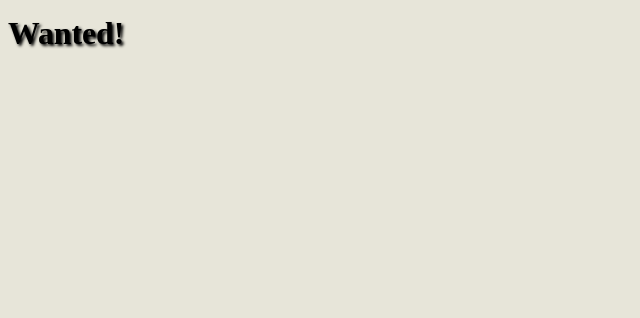
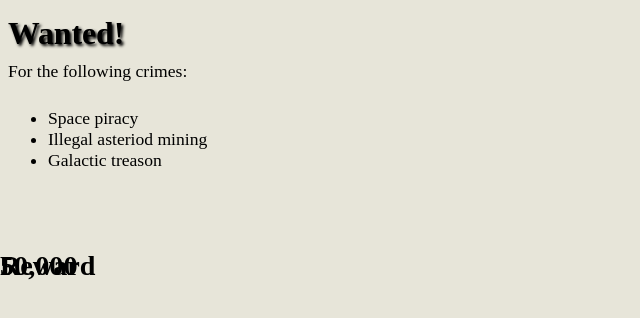
Before and after one commit to chenise-paquette/dsn1676-assignment-1, a plain HTML site: page index.html in a window 1280 px wide. Shown: the whole page, without its empty margins (0-640 px from the left). Drawn offline with Linux system fonts and the light colour scheme.

Commit message:
Text Content
added all text content to html

```diff
--- a/css/main.css
+++ b/css/main.css
@@ -25,3 +25,26 @@ body {
 h1{
     display: inline-block;
     text-shadow: 2px 2px 3px;
+}
+
+h1{
+    text-align: center;
+    margin:0;
+    padding:0;
+}
+
+h2 {
+   position: absolute;
+   top: 240px;
+   left: 0;
+   width: 100%;
+   margin: 0 auto;
+   width: 500px;
+   height: 50px;
+}
+
+.title {
+    text-align: center;
+    padding: 0;
+    margin: 0;
+}
--- a/index.html
+++ b/index.html
@@ -12,6 +12,18 @@
 <body>
 
 <h1>Wanted!</h1>
+
+<h2>Reward</h2>
+
+<h2>50,000</h2>
+
+<p>For the following crimes:</p>
+
+<ul>
+    <li>Space piracy</li>
+    <li>Illegal asteriod mining</li>
+    <li>Galactic treason</li>
+</ul>
 
 
 
```
Also changed, not shown: assets/noun_13789_cc.svg (deleted), assets/noun_7473_cc.svg (deleted), assets/noun_875_cc.svg (deleted), assets/public-domain-images-vintage-mugshots-1920s-nswpd-0006-753x557.jpg (deleted), assets/public-domain-images-vintage-mugshots-1920s-nswpd-0115.jpg (deleted), design/noun_13789_cc.svg (deleted), design/noun_7473_cc.svg (deleted), design/noun_875_cc.svg (deleted), 3 other files.
